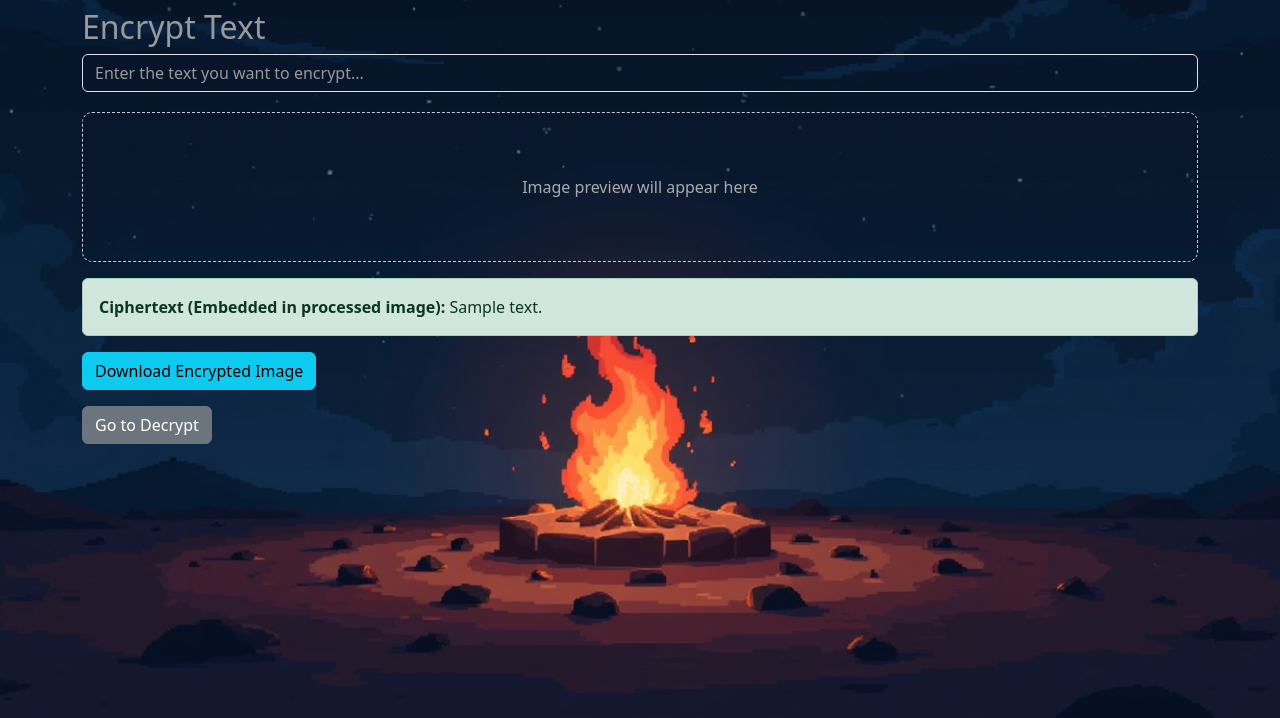
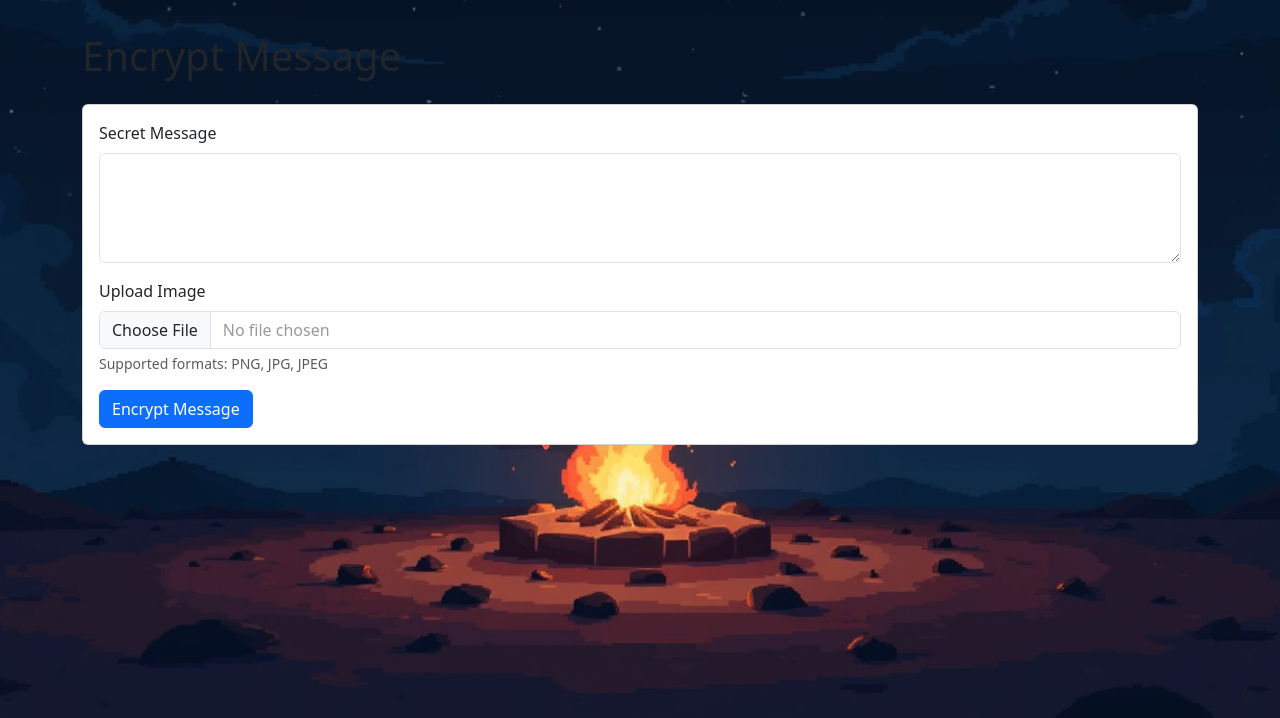
Before and after one commit to joe-magg/Bitcamp-2025, a Flask app: template templates/encrypt.html in a window 1280 px wide. Shown: the part 82-800 px from the top of the page. Run offline with Flask 3, Linux system fonts and the light colour scheme; the template is opened without the code that fills it: most values are stand-ins (such as "Sample title", 1, 10 or a date in 2020).

Commit message:
feat: file upload and working basic LSB stego

```diff
--- a/app.py
+++ b/app.py
@@ -1,136 +1,108 @@
 # Import necessary modules from Flask
-from flask import Flask, render_template, request, redirect, url_for
+from flask import Flask, render_template, request, redirect, url_for, flash
 # Import secure_filename for safely handling filenames (optional but recommended)
 from werkzeug.utils import secure_filename
 import os # Needed for potential file saving/processing
+from cipher import PreHistoricCipher
+from stegano import lsb
+from dotenv import load_dotenv
+
+# Load environment variables
+load_dotenv()
 
 # Initialize the Flask application
 app = Flask(__name__)
+app.secret_key = os.getenv('FLASK_SECRET_KEY', 'your-secret-key-here')
 
-# Optional: Configure an upload folder if you plan to save files
-# UPLOAD_FOLDER = 'uploads'
-# app.config['UPLOAD_FOLDER'] = UPLOAD_FOLDER
-# if not os.path.exists(UPLOAD_FOLDER):
-#     os.makedirs(UPLOAD_FOLDER)
+# Configure upload folder
+UPLOAD_FOLDER = 'static/uploads'
+ALLOWED_EXTENSIONS = {'png', 'jpg', 'jpeg'}
+app.config['UPLOAD_FOLDER'] = UPLOAD_FOLDER
+
+# Ensure upload directory exists
+os.makedirs(UPLOAD_FOLDER, exist_ok=True)
+
+def allowed_file(filename):
+    return '.' in filename and filename.rsplit('.', 1)[1].lower() in ALLOWED_EXTENSIONS
 
 @app.route('/')
 def home():
-    """Renders the home page."""
-    return render_template('index.html', title="Home")
+    return render_template('home.html')
 
 @app.route('/encrypt', methods=['GET', 'POST'])
 def encrypt():
-    """
-    Renders the encrypt page.
-    Handles POST requests for encryption (currently placeholder).
-    Requires 'plaintext' form data and 'image_file' file upload.
-    """
     if request.method == 'POST':
-        error = None
-        ciphertext = None
-        plaintext = request.form.get('plaintext') # Use .get for safety
-        image_file = request.files.get('image_file') # Use .get for safety
+        if 'image' not in request.files:
+            flash('No image file uploaded')
+            return redirect(request.url)
 
-        # --- Basic Validation ---
-        if not plaintext:
-            error = "Plaintext is required."
-        elif not image_file or image_file.filename == '':
-             error = "Image file is required."
-        # Optional: Add more validation for file type, size etc.
-        # elif not allowed_file(image_file.filename):
-        #     error = "Invalid file type for image."
+        file = request.files['image']
+        text = request.form.get('text', '')
 
-        if error is None:
-            # --- Placeholder Encryption Logic ---
-            # In a real app:
-            # 1. Process the image_file (e.g., save it, read its bytes).
-            #    filename = secure_filename(image_file.filename)
-            #    image_path = os.path.join(app.config['UPLOAD_FOLDER'], filename)
-            #    image_file.save(image_path)
-            # 2. Perform encryption using plaintext and the image data.
-            # 3. Potentially embed ciphertext in a new image or return separately.
-            print(f"Received plaintext: {plaintext}")
-            print(f"Received image file: {secure_filename(image_file.filename)}")
-            ciphertext = f"Encrypted '{plaintext}' using '{secure_filename(image_file.filename)}' (Placeholder)"
-            # --- End Placeholder ---
+        if file.filename == '':
+            flash('No selected file')
+            return redirect(request.url)
 
-        # Render the template with results or errors
-        # Pass the original plaintext back to potentially repopulate the form
+        if not file or not allowed_file(file.filename):
+            flash('Invalid file type')
+            return redirect(request.url)
+
+        filename = secure_filename(file.filename)
+        filepath = os.path.join(app.config['UPLOAD_FOLDER'], filename)
+        file.save(filepath)
+
+        # Apply custom cipher to text
+        cipher = PreHistoricCipher()
+        encrypted_text = cipher.encrypt(text)
+
+        # Hide encrypted text in image
+        secret = lsb.hide(filepath, encrypted_text)
+        output_filename = 'encrypted_' + filename
+        output_path = os.path.join(app.config['UPLOAD_FOLDER'], output_filename)
+        secret.save(output_path)
+
         return render_template('encrypt.html',
-                               title="Encrypt Result",
-                               ciphertext=ciphertext,
-                               plaintext=plaintext,
-                               error=error)
+                             result=True,
+                             original_image=filename,
+                             encrypted_image=output_filename)
 
-    # Handle GET request: Render the initial empty form
-    return render_template('encrypt.html',
-                           title="Encrypt",
-                           ciphertext=None,
-                           plaintext=None,
-                           error=None)
+    return render_template('encrypt.html', result=False)
 
 @app.route('/decrypt', methods=['GET', 'POST'])
 def decrypt():
-    """
-    Renders the decrypt page.
-    Handles POST requests for decryption (currently placeholder).
-    Expects 'encrypted_image_file' file upload instead of 'ciphertext'.
-    """
     if request.method == 'POST':
-        error = None
-        plaintext = None
-        # --- Check if the file part is in the request ---
-        if 'encrypted_image_file' not in request.files:
-            error = "No file part in the request."
-            # Render the page again, showing the error
-            return render_template('decrypt.html', title="Decrypt", error=error, plaintext=None)
+        if 'image' not in request.files:
+            flash('No image file uploaded')
+            return redirect(request.url)
 
-        # --- Get the file object ---
-        file = request.files['encrypted_image_file']
+        file = request.files['image']
 
-        # --- Check if a file was actually selected ---
-        # If the user does not select a file, the browser submits an
-        # empty file without a filename.
         if file.filename == '':
-            error = 'No selected file.'
-            # Render the page again, showing the error
-            return render_template('decrypt.html', title="Decrypt", error=error, plaintext=None)
+            flash('No selected file')
+            return redirect(request.url)
 
-        # --- If file exists and has a name ---
-        if file: # Optional: Add further file validation here (e.g., file type)
-            filename = secure_filename(file.filename) # Sanitize filename
-            print(f"Received file for decryption: {filename}")
+        if file and allowed_file(file.filename):
+            filename = secure_filename(file.filename)
+            filepath = os.path.join(app.config['UPLOAD_FOLDER'], filename)
+            file.save(filepath)
 
-            # --- Placeholder Decryption Logic ---
-            # In a real app:
-            # 1. Process the uploaded file (e.g., save it, read its bytes).
-            #    image_path = os.path.join(app.config['UPLOAD_FOLDER'], filename)
-            #    file.save(image_path)
-            # 2. Extract hidden data (ciphertext) from the image.
-            # 3. Decrypt the extracted data.
-            plaintext = f"Decrypted data from '{filename}' (Placeholder)"
-            # --- End Placeholder ---
+            try:
+                # Extract hidden text from image
+                encrypted_text = lsb.reveal(filepath)
 
-            # Render the template with the decryption result
-            return render_template('decrypt.html', title="Decrypt Result", plaintext=plaintext, error=None)
-        else:
-             # This case might be redundant due to the filename check, but good practice
-             error = "An unexpected error occurred with the file."
-             return render_template('decrypt.html', title="Decrypt", error=error, plaintext=None)
+                # Decrypt the text
+                cipher = PreHistoricCipher()
+                decrypted_text = cipher.decrypt(encrypted_text)
 
+                return render_template('decrypt.html',
+                                     result=True,
+                                     decrypted_text=decrypted_text,
+                                     image=filename)
+            except Exception as e:
+                flash('Error decrypting image: ' + str(e))
+                return redirect(request.url)
 
-    # --- Handle GET request ---
-    # Render the initial empty form for decryption
-    # Check if ciphertext was passed via URL (from encrypt page redirect) - this might be obsolete now
-    ciphertext_from_url = request.args.get('ciphertext') # Example if needed
-    return render_template('decrypt.html', title="Decrypt", plaintext=None, ciphertext=ciphertext_from_url, error=None)
-
-
-# Example helper function for validating file extensions (if needed)
-# ALLOWED_EXTENSIONS = {'png', 'jpg', 'jpeg', 'gif'}
-# def allowed_file(filename):
-#     return '.' in filename and \
-#            filename.rsplit('.', 1)[1].lower() in ALLOWED_EXTENSIONS
+    return render_template('decrypt.html', result=False)
 
 # Run the Flask development server
 if __name__ == '__main__':
--- a/requirements.txt
+++ b/requirements.txt
@@ -0,0 +1,5 @@
+Flask==3.0.2
+Pillow==9.5.0
+stegano==0.11.2
+python-dotenv==1.0.1
+Werkzeug==3.0.1
--- a/templates/encrypt.html
+++ b/templates/encrypt.html
@@ -1,78 +1,55 @@
 {% extends "base.html" %}
+
+{% block title %}Encrypt - Steganography App{% endblock %}
+
 {% block content %}
-    <h2 style="color: #999;">Encrypt Text</h2>
-    <form method="post" enctype="multipart/form-data">
-        <div class="form-group">
-            <input type="text" class="form-control" id="plaintext" name="plaintext" placeholder="Enter the text you want to encrypt..." required>
+<div class="py-4">
+    <h1 class="mb-4">Encrypt Message</h1>
+
+    {% if not result %}
+    <div class="card">
+        <div class="card-body">
+            <form method="POST" enctype="multipart/form-data" id="encryptForm">
+                <div class="mb-3">
+                    <label for="text" class="form-label">Secret Message</label>
+                    <textarea class="form-control" id="text" name="text" rows="4" required></textarea>
+                </div>
+                <div class="mb-3">
+                    <label for="image" class="form-label">Upload Image</label>
+                    <input type="file" class="form-control" id="image" name="image" accept=".png,.jpg,.jpeg" required>
+                    <div class="form-text">Supported formats: PNG, JPG, JPEG</div>
+                </div>
+                <button type="submit" class="btn btn-primary">Encrypt Message</button>
+            </form>
         </div>
-
-        <div id="image_container" style="margin-top: 20px; border: 1px dashed #ccc; border-radius: 10px; min-height: 150px; text-align: center; padding: 10px; display: flex; align-items: center; justify-content: center;">
-            <span id="image_placeholder" style="color: #aaa;">Image preview will appear here</span>
-            <img id="selected_image_preview" src="" alt="Selected Image Preview" style="max-width: 100%; max-height: 300px; height: auto; display: none;">
+    </div>
+    {% else %}
+    <div class="card">
+        <div class="card-body">
+            <h5 class="card-title">Encryption Complete!</h5>
+            <div class="row mt-4">
+                <div class="col-md-6">
+                    <h6>Original Image</h6>
+                    <img src="{{ url_for('static', filename='uploads/' + original_image) }}"
+                         class="img-fluid preview-image" alt="Original image">
+                </div>
+                <div class="col-md-6">
+                    <h6>Image with Hidden Message</h6>
+                    <img src="{{ url_for('static', filename='uploads/' + encrypted_image) }}"
+                         class="img-fluid preview-image" alt="Encrypted image">
+                    <div class="mt-3">
+                        <a href="{{ url_for('static', filename='uploads/' + encrypted_image) }}"
+                           class="btn btn-success" download>
+                            Download Encrypted Image
+                        </a>
+                    </div>
+                </div>
+            </div>
+            <div class="mt-4">
+                <a href="{{ url_for('encrypt') }}" class="btn btn-primary">Encrypt Another Message</a>
+            </div>
         </div>
-
-        <button type="submit" id="encrypt_button" class="btn btn-primary mt-3" style="display: none;">Encrypt</button>
-    </form>
-
-    {% if ciphertext %}
-    <div class="alert alert-success mt-3">
-        <strong>Ciphertext (Embedded in processed image):</strong> {{ ciphertext }}
-        </div>
-    {% if processed_image_url %}
-    <div class="mt-3">
-         <a href="{{ processed_image_url }}" class="btn btn-info" download="encrypted_image.png">Download Encrypted Image</a>
     </div>
     {% endif %}
-
-   <div class="mt-3">
-        <a href="{{ url_for('decrypt', ciphertext=ciphertext) }}" class="btn btn-secondary">
-             Go to Decrypt
-        </a>
-    </div>
-
-    {% endif %}
-
-    {% if error %}
-    <div class="alert alert-danger mt-3">
-        <strong>Error:</strong> {{ error }}
-    </div>
-    {% endif %}
-
-<script>
-    const imageUpload = document.getElementById('image_upload');
-    const imagePreview = document.getElementById('selected_image_preview');
-    const imageContainer = document.getElementById('image_container');
-    const imagePlaceholder = document.getElementById('image_placeholder');
-    const encryptButton = document.getElementById('encrypt_button');
-
-    imageUpload.addEventListener('change', function(event) {
-        const file = event.target.files[0];
-
-        if (file) {
-            // File selected
-            const reader = new FileReader();
-
-            reader.onload = function(e) {
-                imagePreview.src = e.target.result;
-                imagePreview.style.display = 'block'; // Show the image element
-                imagePlaceholder.style.display = 'none'; // Hide the placeholder text
-                imageContainer.style.borderStyle = 'solid'; // Optional: change border style
-                encryptButton.style.display = 'block'; // Show the encrypt button
-            }
-
-            reader.readAsDataURL(file); // Read the file as a Data URL for preview
-        } else {
-            // No file selected or selection cancelled
-            imagePreview.src = ''; // Clear preview
-            imagePreview.style.display = 'none'; // Hide image element
-            imagePlaceholder.style.display = 'block'; // Show placeholder text
-            imageContainer.style.borderStyle = 'dashed'; // Revert border style
-            encryptButton.style.display = 'none'; // Hide the encrypt button
-        }
-    });
-
-    // Optional: Reset on form submission success/failure if needed,
-    // though a page reload typically handles this.
-</script>
-
+</div>
 {% endblock %}
```
Also changed, not shown: static/uploads/CAVEMANai.png (added).
